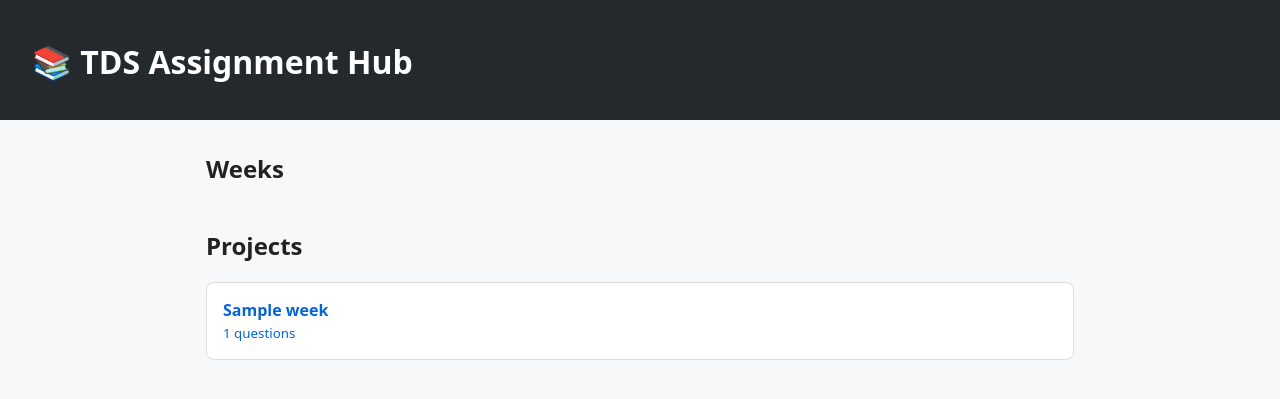
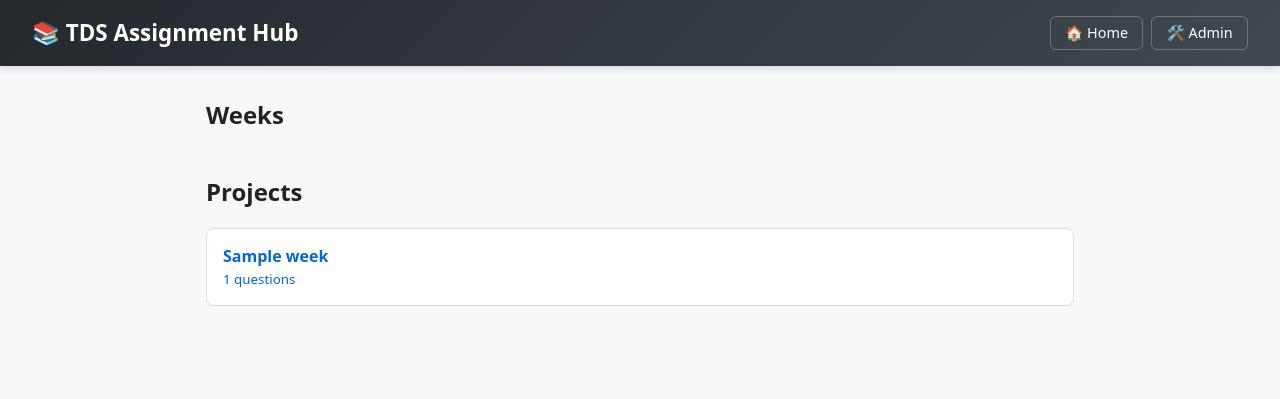
Before and after one commit to stork080/tds-homework, a Flask app: page / in a window 1280 px wide. Shown: the top 399 px of the page. Run offline with Flask 3, Linux system fonts and the light colour scheme; tables that the repository leaves empty hold one stand-in row (values such as "Sample post"); parts of the project's set-up code (start-up, migrations or seed data) failed here and were passed over; some libraries are stand-ins or nearby versions.

Commit message:
Update index.html

```diff
--- a/templates/index.html
+++ b/templates/index.html
@@ -2,11 +2,43 @@
 <html>
 <head>
   <meta charset="utf-8">
+  <meta name="viewport" content="width=device-width, initial-scale=1">
   <title>TDS Assignment Hub</title>
   <link rel="stylesheet" href="/static/style.css">
+  <style>
+    header {
+      background: linear-gradient(135deg, #24292e 0%, #404850 100%);
+      color: white;
+      padding: 1rem 2rem;
+      display: flex;
+      justify-content: space-between;
+      align-items: center;
+      box-shadow: 0 2px 8px rgba(0,0,0,.15);
+    }
+    header h1 { margin: 0; font-size: 1.4rem; display: flex; align-items: center; gap: .5rem; }
+    header nav { display: flex; gap: .5rem; }
+    header nav a {
+      color: white; text-decoration: none;
+      padding: .4rem .9rem; border-radius: 6px;
+      border: 1px solid rgba(255,255,255,.25);
+      font-size: .9rem;
+      transition: background .15s, border-color .15s;
+    }
+    header nav a:hover { background: rgba(255,255,255,.12); border-color: rgba(255,255,255,.5); }
+    @media (max-width: 640px) {
+      header { padding: 1rem; flex-direction: column; gap: .75rem; }
+      header h1 { font-size: 1.1rem; }
+    }
+  </style>
 </head>
 <body>
-  <header><h1>📚 TDS Assignment Hub</h1></header>
+  <header>
+    <h1>📚 TDS Assignment Hub</h1>
+    <nav>
+      <a href="/">🏠 Home</a>
+      <a href="/admin">🛠️ Admin</a>
+    </nav>
+  </header>
   <main>
     <h2>Weeks</h2>
     <ul id="week-list" class="card-list"></ul>
@@ -17,6 +49,11 @@
     fetch('/api/weeks').then(r => r.json()).then(weeks => {
       const wk = document.getElementById('week-list');
       const pr = document.getElementById('project-list');
+      if (!weeks.length) {
+        wk.innerHTML = '<li class="empty">No weeks yet.</li>';
+        pr.innerHTML = '<li class="empty">No projects yet.</li>';
+        return;
+      }
       weeks.forEach(w => {
         const li = document.createElement('li');
         li.className = 'card';
```
